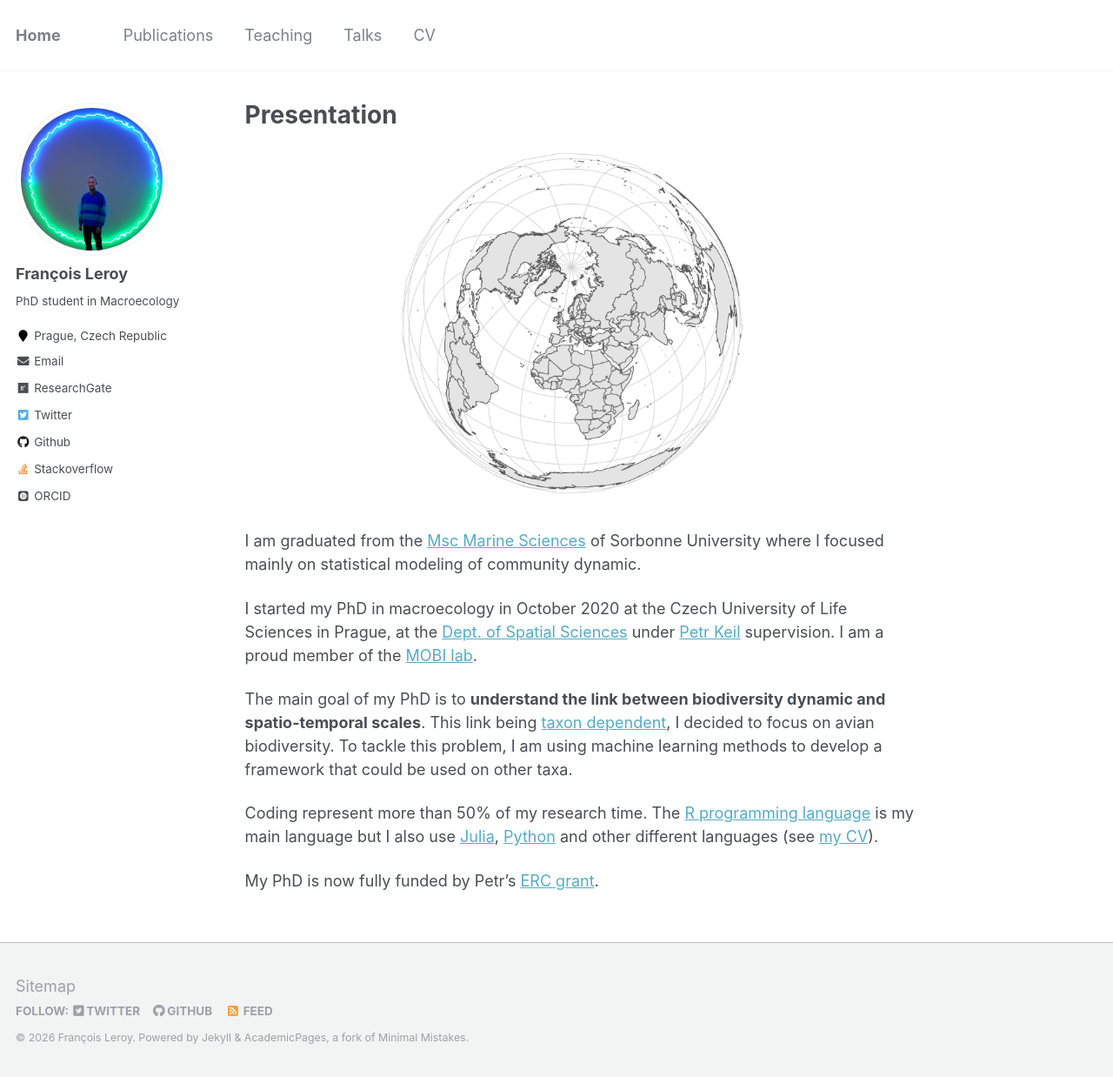
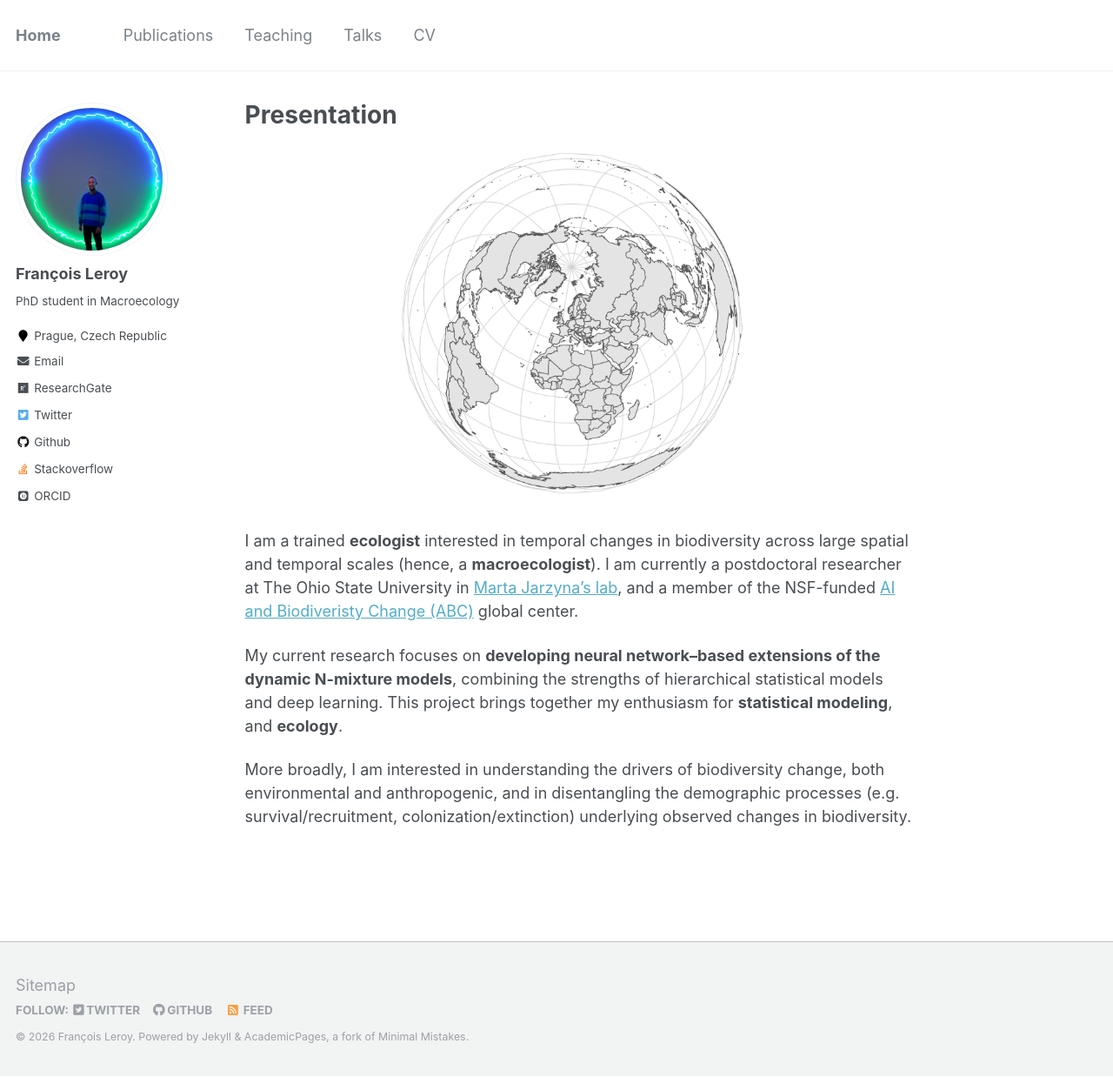
Before and after one commit to FrsLry/FrsLry.github.io, a Jekyll site: the page built from _pages/about.md, in a window 1280 px wide and 1238 px high. Shown: the whole window at 87% size. Built offline with Jekyll 4.4.1, drawn with Linux system fonts in a browser that asks for light colours; some web fonts are replaced.

Commit message:
update presentation

```diff
--- a/_pages/about.md
+++ b/_pages/about.md
@@ -10,12 +10,8 @@ redirect_from:
 
 ![](/images/map-pres.jpg){:width="600px" .align-center}
 
-I am graduated from the [Msc Marine Sciences](http://sciencesdelamer.sorbonne-universite.fr/) of Sorbonne University where I focused mainly on statistical modeling of community dynamic.
+I am a trained **ecologist** interested in temporal changes in biodiversity across large spatial and temporal scales (hence, a **macroecologist**). I am currently a postdoctoral researcher at The Ohio State University in [Marta Jarzyna's lab](https://www.jarzynalab.com/), and a member of the NSF-funded [AI and Biodiveristy Change (ABC)](https://www.biodiversityai.org/) global center.
 
-I started my PhD in macroecology in October 2020 at the Czech University of Life Sciences in Prague, at the [Dept. of Spatial Sciences](https://www.fzp.czu.cz/en/r-9407-departments/r-9471-departments/r-9649-department-of-spatial-sciences) under [Petr Keil](https://petrkeil.github.io/website/) supervision. I am a proud member of the [MOBI lab](https://petrkeil.github.io/).
+My current research focuses on **developing neural network–based extensions of the dynamic N-mixture models**, combining the strengths of hierarchical statistical models and deep learning. This project brings together my enthusiasm for **statistical modeling**, and **ecology**.
 
-The main goal of my PhD is to **understand the link between biodiversity dynamic and spatio-temporal scales**. This link being [taxon dependent](https://onlinelibrary.wiley.com/doi/full/10.1111/oik.05968), I decided to focus on avian biodiversity. To tackle this problem, I am using machine learning methods to develop a framework that could be used on other taxa.
-
-Coding represent more than 50% of my research time. The [R programming language](https://www.r-project.org/) is my main language but I also use [Julia](https://julialang.org/), [Python](https://www.python.org/) and other different languages (see [my CV](https://frslry.github.io/cv/)).
-
-My PhD is now fully funded by Petr's [ERC grant](https://petrkeil.github.io/news/2022/07/08/ERC.html).
+More broadly, I am interested in understanding the drivers of biodiversity change, both environmental and anthropogenic, and in disentangling the demographic processes (e.g. survival/recruitment, colonization/extinction) underlying observed changes in biodiversity.
```
